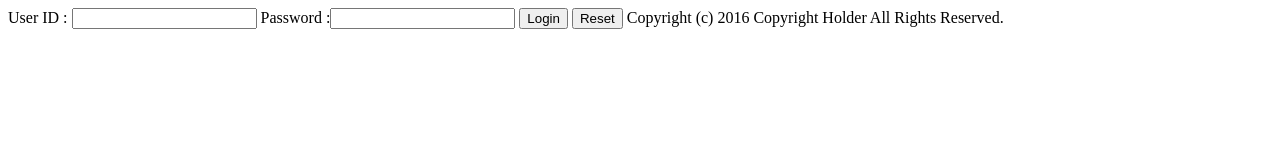
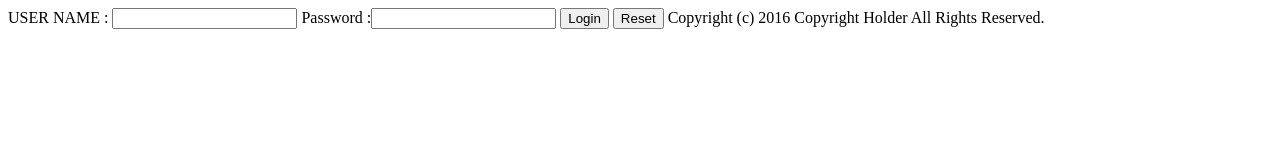
Before and after one commit to abdurrehmankhan/expensee1, a website: page Public/Views/Index.html in a window 1280 px wide. Drawn offline with Linux system fonts and the light colour scheme.

Commit message:
Chnage in index file

```diff
--- a/Public/Views/Index.html
+++ b/Public/Views/Index.html
@@ -6,7 +6,7 @@
 <body>
 
 <div>
-  <label> User ID :</label> <input type='text' value="" id='uid'/>
+  <label> USER NAME :</label> <input type='text' value="" id='uid'/>
   <label> Password :</label><input typ='password' value=" " id='pwd'/>
     <Input type='button' name='btnlogin' id='btnlogin' value='Login'/>
     <input type='button' name='btnreset' id='btnreset' value="Reset"/>
```
